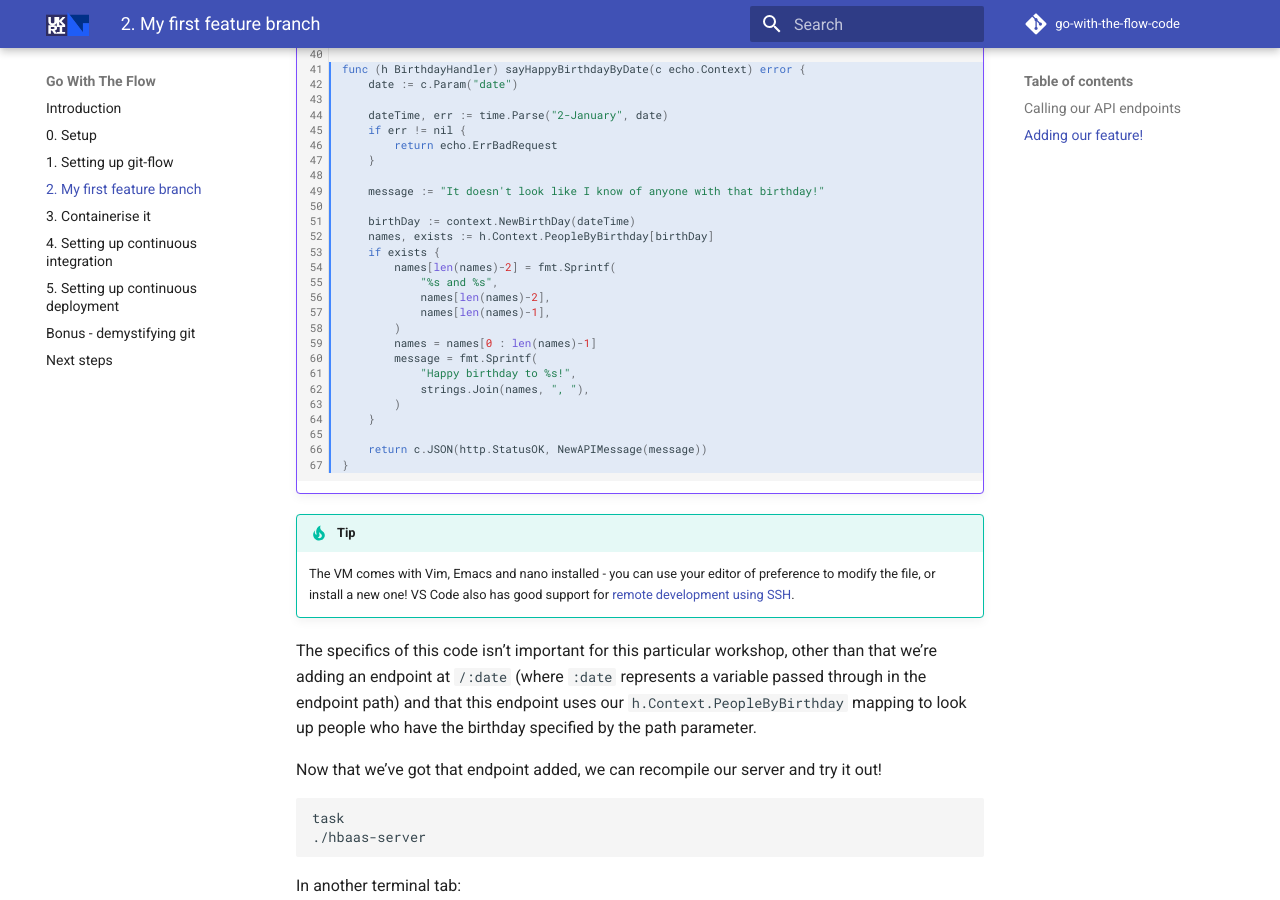
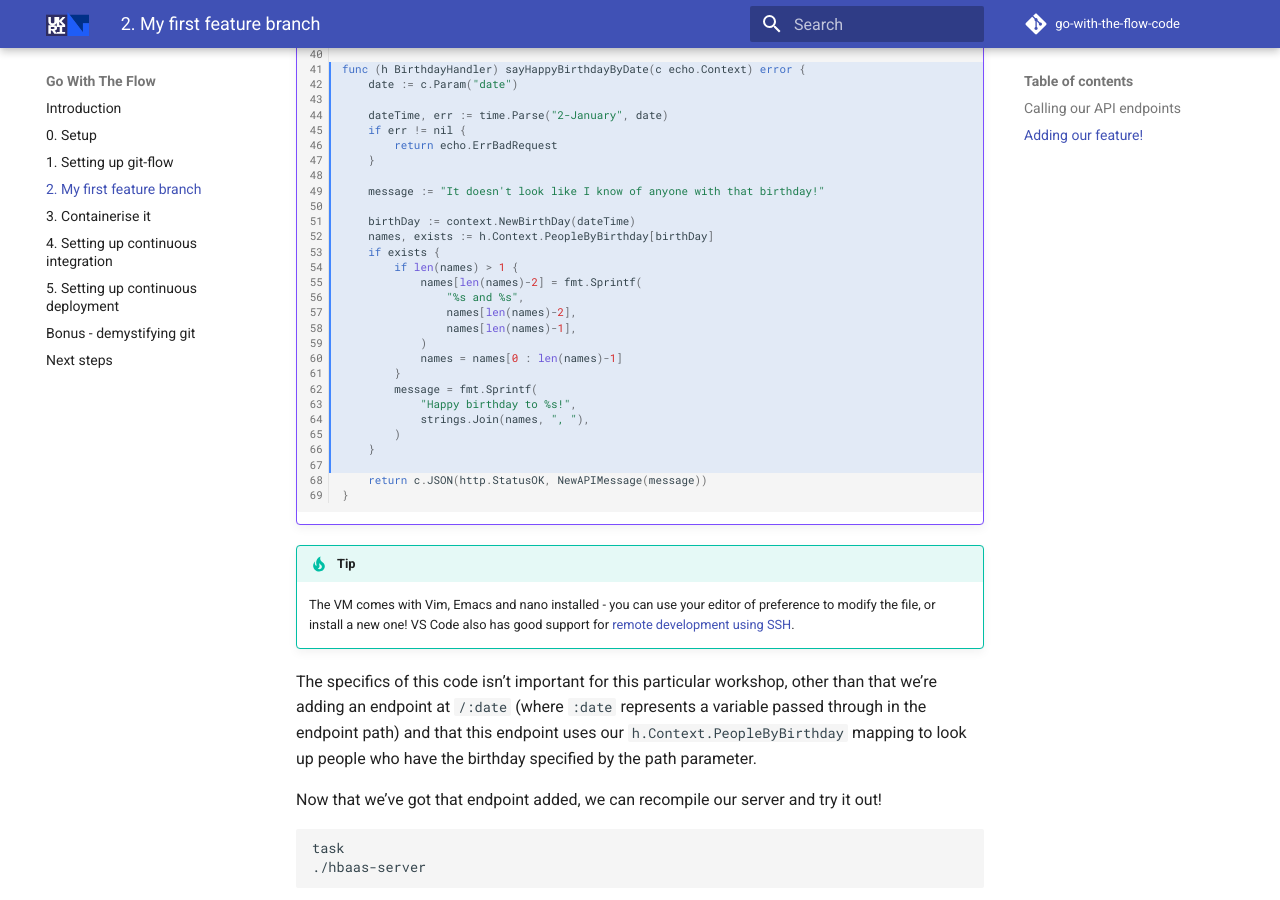
Before and after one commit to stfc/docker-and-gh-actions-for-ml, an MkDocs documentation site: the page built from docs/2-my-first-feature-branch.md, in a window 1280 px wide and 900 px high, scrolled down 2441 px. Built offline with MkDocs 1.6.1 and Material for MkDocs 9.7.7, drawn with Linux system fonts in a browser that asks for light colours; emoji names are drawn with the system emoji font; comment, search, counter and statistics services are not loaded.

Commit message:
Fix bug when date has only one birthday.

```diff
--- a/docs/2-my-first-feature-branch.md
+++ b/docs/2-my-first-feature-branch.md
@@ -177,12 +177,14 @@ Okay, now that we've found our mapping, let's add another endpoint for our date-
 		birthDay := context.NewBirthDay(dateTime)
 		names, exists := h.Context.PeopleByBirthday[birthDay]
 		if exists {
-			names[len(names)-2] = fmt.Sprintf(
-				"%s and %s",
-				names[len(names)-2],
-				names[len(names)-1],
-			)
-			names = names[0 : len(names)-1]
+			if len(names) > 1 {
+				names[len(names)-2] = fmt.Sprintf(
+					"%s and %s",
+					names[len(names)-2],
+					names[len(names)-1],
+				)
+				names = names[0 : len(names)-1]
+			}
 			message = fmt.Sprintf(
 				"Happy birthday to %s!",
 				strings.Join(names, ", "),
```
